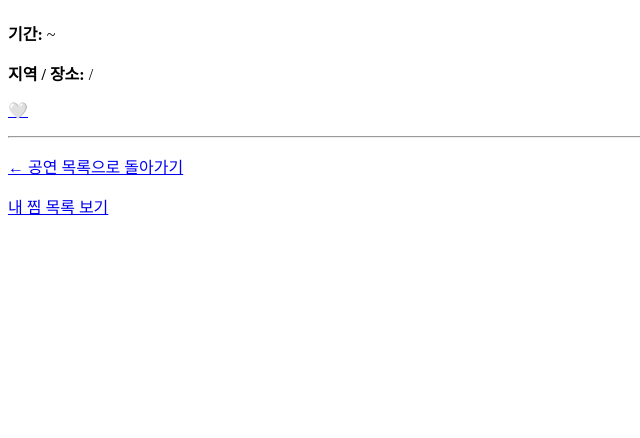
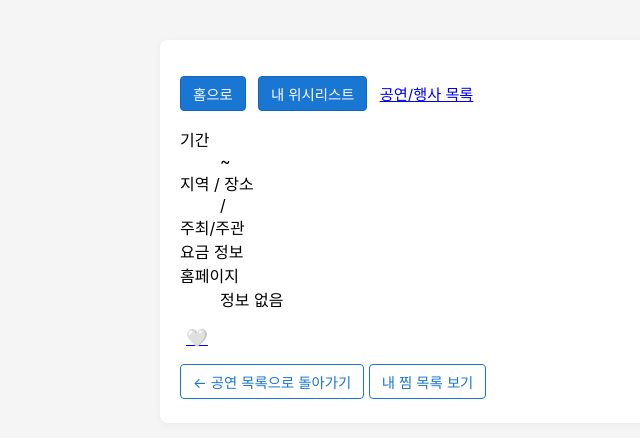
Before and after one commit to LeeHyeEunnn/DB-assignment_National-Event-Wishlist, a Flask app: template templates/event_detail.html in a window 1280 px wide. Shown: the top 438 px of the page, without its empty margins (0-640 px from the left). Run offline with Flask 3, Linux system fonts and the light colour scheme; the template is opened without the code that fills it, so the values that code supplies are empty.

Commit message:
Adjust page layout, navigation styling and button styling

```diff
--- /dev/null
+++ b/static/style.css
@@ -0,0 +1,144 @@
+/* 전체 기본 스타일 */
+body {
+    font-family: -apple-system, BlinkMacSystemFont, "Segoe UI", sans-serif;
+    background-color: #f5f5f5;
+    margin: 0;
+}
+
+/* 상단 헤더와 네비게이션 */
+header {
+    background-color: #ffffff;
+    border-bottom: 1px solid #e0e0e0;
+    padding: 16px 0;
+    margin-bottom: 24px;
+}
+
+header h1, header h2 {
+    margin: 0;
+    padding: 0;
+}
+
+header a {
+    text-decoration: none;
+    color: #333;
+}
+
+nav {
+    margin-top: 8px;
+    font-size: 0.95rem;
+}
+
+nav a {
+    margin-right: 8px;
+}
+
+/* 페이지 전체 레이아웃 */
+.main-wrapper {
+    max-width: 960px;
+    margin: 0 auto 40px auto;
+    padding: 0 16px;
+    margin-top: 40px;
+}
+
+/* 박스 느낌 */
+.page-box {
+    background-color: #ffffff;
+    border-radius: 8px;
+    padding: 20px 20px 24px 20px;
+    box-shadow: 0 2px 8px rgba(0, 0, 0, 0.04);
+}
+
+/* 제목들 */
+h2 {
+    margin-top: 0;
+    margin-bottom: 16px;
+}
+
+/* 검색 폼 영역 */
+.search-form {
+    margin-bottom: 16px;
+    padding: 12px 12px 8px 12px;
+    background-color: #fafafa;
+    border-radius: 6px;
+    border: 1px solid #e0e0e0;
+}
+
+.search-form label {
+    margin-right: 8px;
+    font-size: 0.9rem;
+}
+
+.search-form input,
+.search-form select {
+    margin-right: 12px;
+    margin-bottom: 8px;
+    padding: 4px 6px;
+    font-size: 0.9rem;
+}
+
+/* 버튼 스타일 */
+.btn {
+    display: inline-block;
+    padding: 6px 12px;
+    font-size: 0.9rem;
+    border-radius: 4px;
+    border: 1px solid transparent;
+    cursor: pointer;
+    text-decoration: none;
+}
+
+.btn-primary {
+    background-color: #1976d2;
+    color: #ffffff;
+    border-color: #1565c0;
+}
+
+.btn-outline {
+    background-color: #ffffff;
+    color: #1976d2;
+    border-color: #1976d2;
+}
+
+.btn-danger {
+    background-color: #e53935;
+    color: #ffffff;
+    border-color: #d32f2f;
+}
+
+/* 리스트(목록) */
+.event-list {
+    list-style: none;
+    padding-left: 0;
+    margin: 0;
+}
+
+.event-item {
+    padding: 10px 0;
+    border-bottom: 1px solid #eeeeee;
+}
+
+.event-item:last-child {
+    border-bottom: none;
+}
+
+.event-name {
+    font-weight: 600;
+}
+
+.event-meta {
+    font-size: 0.85rem;
+    color: #666666;
+}
+
+/* 하트 버튼 살짝 여백 */
+.heart-link {
+    margin-left: 6px;
+    font-size: 1.1rem;
+}
+
+/* 위시리스트 안내 문구 등 */
+.notice {
+    font-size: 0.9rem;
+    color: #666;
+    margin-top: 8px;
+}
--- a/templates/event_detail.html
+++ b/templates/event_detail.html
@@ -2,65 +2,69 @@
 <html lang="ko">
 <head>
     <meta charset="utf-8">
-    <title>{{ event["event_name"] }} - 공연 상세</title>
+    <title>{{ event["event_name"] }}</title>
+    <link rel="stylesheet" href="{{ url_for('static', filename='style.css') }}">
 </head>
 <body>
-    <h1>{{ event["event_name"] }}</h1>
+    <div class="main-wrapper">
+        <div class="page-box">
+            <h2 class="detail-title">{{ event["event_name"] }}</h2>
+            <nav class="top-nav">
+                <a href="{{ url_for('home') }}" class="btn btn-primary">홈으로</a>
+                <a href="{{ url_for('wishlist') }}" class="btn btn-primary">내 위시리스트</a>
+                <a href="{{ url_for('events') }}">공연/행사 목록</a>
+            </nav>
 
-    <p>
-        <strong>기간:</strong>
-        {{ event["start_date"] }} ~ {{ event["end_date"] }}
-    </p>
-
-    <p>
-        <strong>지역 / 장소:</strong>
-        {{ event["region"] }} / {{ event["place"] }}
-    </p>
-
-    {% if event["host"] %}
-    <p>
-        <strong>주최/주관:</strong>
-        {{ event["host"] }}
-    </p>
-    {% endif %}
-
-    {% if event["fee"] %}
-    <p>
-        <strong>요금 정보:</strong>
-        {{ event["fee"] }}
-    </p>
-    {% endif %}
-
+            <dl class="detail-info">
+                <div class="detail-info-row">
+                    <dt>기간</dt>
+                    <dd>{{ event["start_date"] }} ~ {{ event["end_date"] }}</dd>
+                </div>
+                <div class="detail-info-row">
+                    <dt>지역 / 장소</dt>
+                    <dd>{{ event["region"] }} / {{ event["place"] }}</dd>
+                </div>
+                <div class="detail-info-row">
+                    <dt>주최/주관</dt>
+                    <dd>{{ event["host"] }}</dd>
+                </div>
+                <div class="detail-info-row">
+                    <dt>요금 정보</dt>
+                    <dd>{{ event["fee_info"] }}</dd>
+                </div>
+                <div class="detail-info-row">
+                    <dt>홈페이지</dt>
+                    <dd>
                         {% if event["homepage"] %}
-    <p>
-        <strong>홈페이지:</strong>
                             <a href="{{ event['homepage'] }}" target="_blank">
                                 {{ event["homepage"] }}
                             </a>
+                        {% else %}
+                            정보 없음
+                        {% endif %}
+                    </dd>
+                </div>
+            </dl>
+
+            <p class="detail-heart">
+                {% if event["is_favorite"] == 'Y' %}
+                    <a href="{{ url_for('remove_wishlist', event_id=event['event_id']) }}"
+                       class="heart-link">❤️ </a>
+                {% else %}
+                    <a href="{{ url_for('add_wishlist', event_id=event['event_id']) }}"
+                       class="heart-link">🤍 </a>
+                {% endif %}
             </p>
-    {% endif %}
 
-    {% if event["is_favorite"] == 'Y' %}
-    <p>
-        <a href="/wishlist/remove/{{ event['event_id'] }}">
-            ❤️
+            <div class="detail-links">
+                <a href="{{ url_for('events') }}" class="btn btn-outline">
+                    ← 공연 목록으로 돌아가기
                 </a>
-    </p>
-    {% else %}
-    <p>
-        <a href="/wishlist/add/{{ event['event_id'] }}">
-            🤍
+                <a href="{{ url_for('wishlist') }}" class="btn btn-outline">
+                    내 찜 목록 보기
                 </a>
-    </p>
-    {% endif %}
-
-    <hr>
-
-    <p>
-        <a href="/events">← 공연 목록으로 돌아가기</a>
-    </p>
-    <p>
-        <a href="/wishlist">내 찜 목록 보기</a>
-    </p>
+            </div>
+        </div>
+    </div>
 </body>
 </html>
```
Also changed, not shown: templates/events.html (+30 -34 lines), templates/index.html (+11 -16 lines), templates/wishlist.html (+28 -20 lines). Lines whose indentation alone changed are shown as unchanged.
